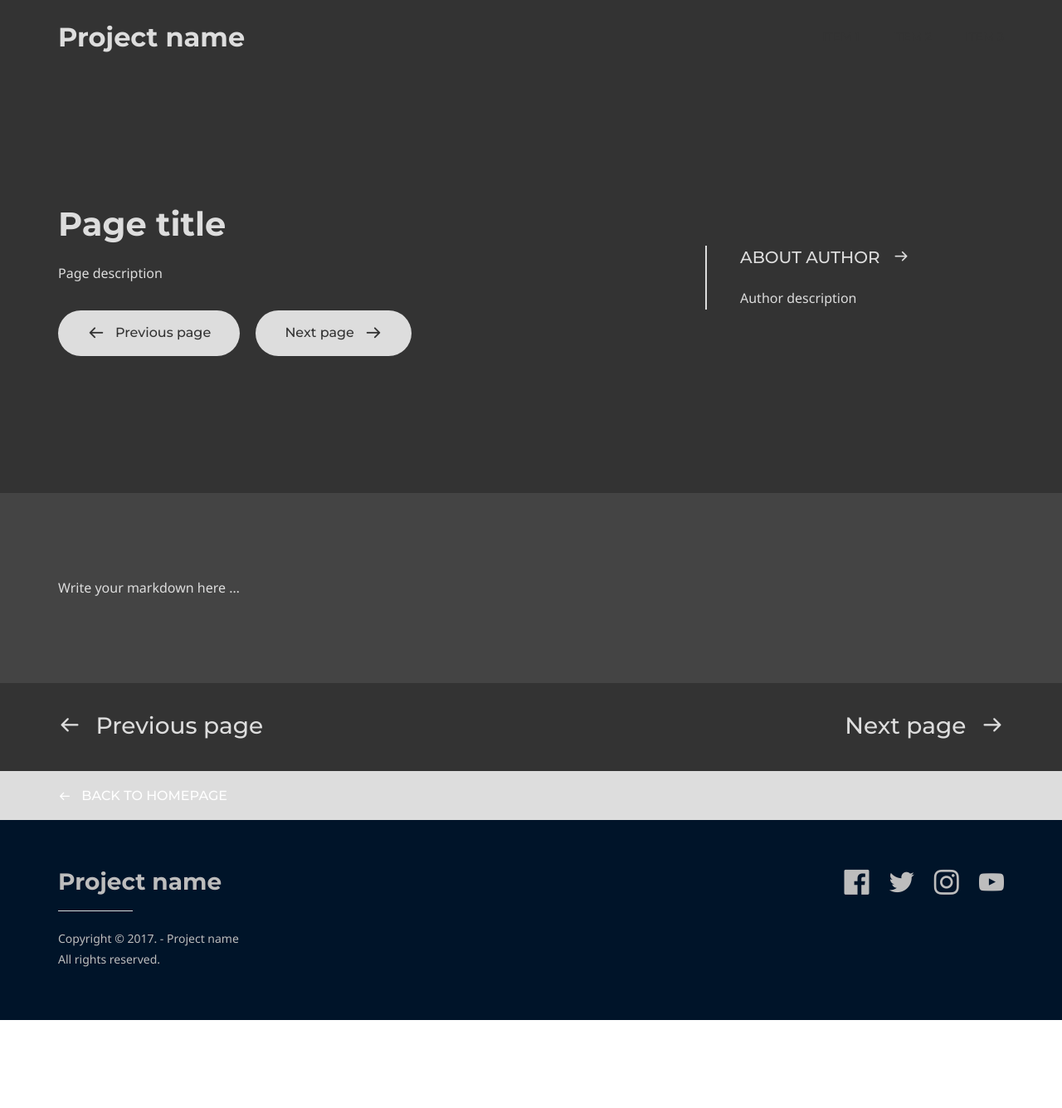
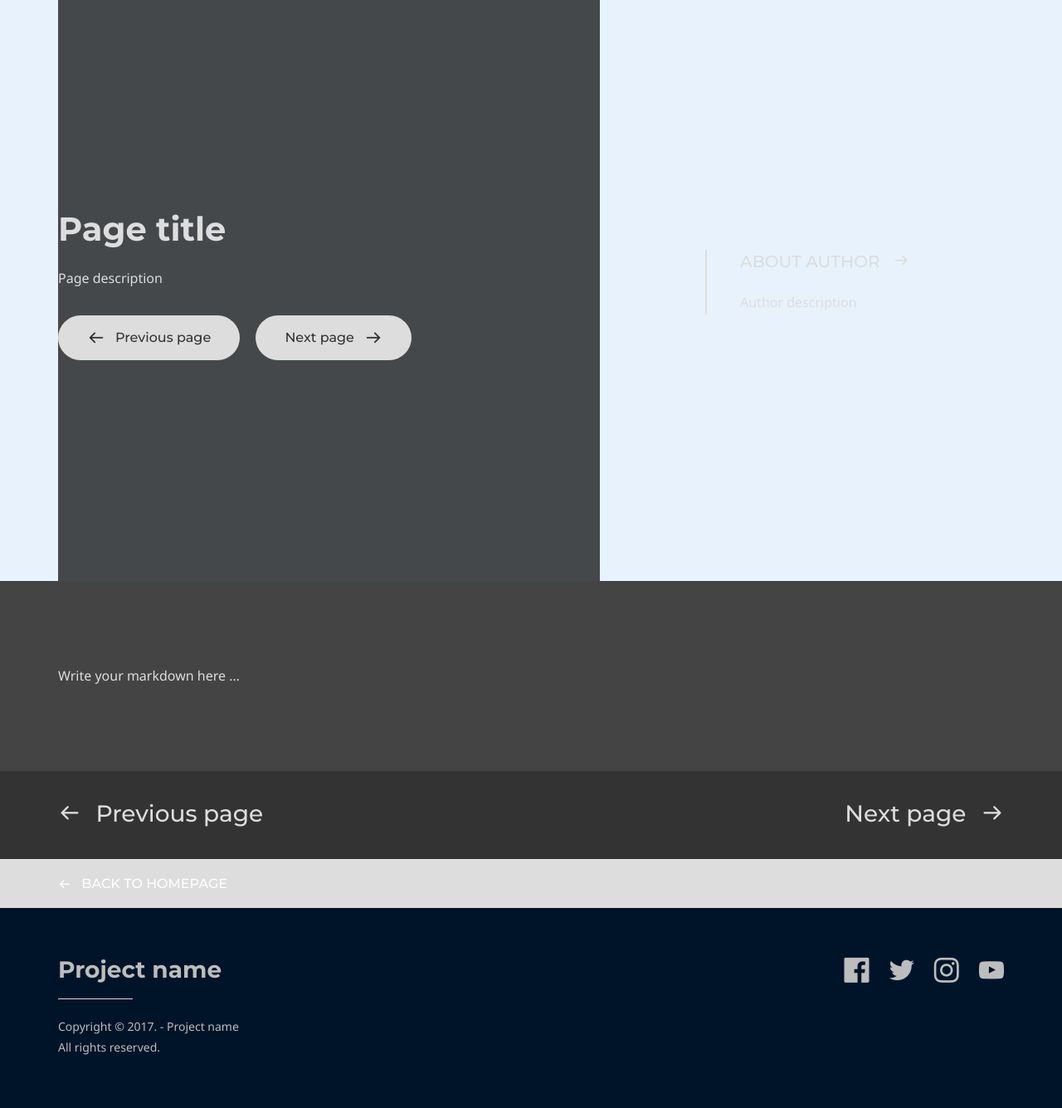
Before and after one commit to bits-und-basteln/bits-und-basteln.github.io, a Jekyll site: the page built from default.md, in a window 1280 px wide. Shown: the whole page at 83% size. Built offline with Jekyll 4.4.1, drawn with Linux system fonts in a browser that asks for light colours; some web fonts are replaced; before the commit the page ends 1229 px from its top, so only the background shows below that.

Commit message:
hero subheader and background image changes

```diff
--- /dev/null
+++ b/doks-theme/_includes/default-site-author.html
@@ -0,0 +1,24 @@
+{% if page.author.title and page.author.description and page.author.title_url %}
+<div class="col-md-4 col-md-offset-1 hidden-xs hidden-sm">
+    <div class="align-container" data-mh>
+        <div class="align-inner">
+            <div class="hero-subheader__author">
+                <p class="hero-subheader__author-title">
+                    {% if button.external_url == true %}
+                    <a href="{{ page.author.title_url }}" class="btn btn--read-more">
+                        {{ page.author.title }}
+                        <i class="icon icon--arrow-right"></i>
+                    </a>
+                    {% else %}
+                    <a href="{% if jekyll.environment == 'production' %}{{ site.doks.baseurl }}{% endif %}{{ page.author.title_url }}" class="btn btn--read-more">
+                        {{ page.author.title }}
+                        <i class="icon icon--arrow-right"></i>
+                    </a>
+                    {% endif %}
+                </p><!-- /.hero-subheader__author-title -->
+                <p>{{ page.author.description }}</p>
+            </div><!-- /.hero-subheader__author -->
+        </div><!-- /.align-inner -->
+    </div><!-- /.align-container -->
+</div><!-- /.col -->
+{% endif %}
--- /dev/null
+++ b/doks-theme/_includes/default-site-title-and-description.html
@@ -0,0 +1,20 @@
+{% if page.title %}
+<h1 class="hero-subheader__title">{{ page.title }}</h1>
+{% endif %}
+{% if page.description %}
+<p class="hero-subheader__desc">{{ page.description }}</p>
+{% endif %}
+{% if page.page_nav.prev.content or page.page_nav.next.content %}
+{% if page.page_nav.prev.content and page.page_nav.prev.url %}
+<a href="{% if jekyll.environment == 'production' %}{{ site.doks.baseurl }}{% endif %}{{ page.page_nav.prev.url }}" class="btn btn--dark btn--rounded btn--w-icon btn--w-icon-left">
+    <i class="icon icon--arrow-left"></i>
+    {{ page.page_nav.prev.content }}
+</a>
+{% endif %}
+{% if page.page_nav.next.content and page.page_nav.next.url %}
+<a href="{% if jekyll.environment == 'production' %}{{ site.doks.baseurl }}{% endif %}{{ page.page_nav.next.url }}" class="btn btn--dark btn--rounded btn--w-icon">
+    <i class="icon icon--arrow-right"></i>
+    {{ page.page_nav.next.content }}
+</a>
+{% endif %}
+{% endif %}
--- a/doks-theme/_layouts/default.html
+++ b/doks-theme/_layouts/default.html
@@ -4,64 +4,17 @@
 		{% include site-head.html %}
 	</head>
 	<body class="{{ site.doks.color_theme }}" data-spy="scroll" data-target=".js-scrollspy">
-		{% include site-header.html %}
-		{% if page.hero_image_url %}
-			<div class="hero-subheader" style="background-image: url('{{ page.hero_image_url }}'); background-size: cover;">
-		{% else %}
-			<div class="hero-subheader">
-		{% endif %}
+		<div class="default-hero-subheader" {% if page.hero_image_url %} style="background-image: url('{{ page.hero_image_url }}'); background-size: cover;"{% endif %}>
 			<div class="container">
 				<div class="row">
 					<div class="col-md-7">
-						<div class="align-container" data-mh>
+						<div class="align-container title-container" data-mh>
 							<div class="align-inner">
-								{% if page.title %}
-									<h1 class="hero-subheader__title">{{ page.title }}</h1>
-								{% endif %}
-								{% if page.description %}
-									<p class="hero-subheader__desc">{{ page.description }}</p>
-								{% endif %}
-								{% if page.page_nav.prev.content or page.page_nav.next.content %}
-									{% if page.page_nav.prev.content and page.page_nav.prev.url %}
-										<a href="{% if jekyll.environment == 'production' %}{{ site.doks.baseurl }}{% endif %}{{ page.page_nav.prev.url }}" class="btn btn--dark btn--rounded btn--w-icon btn--w-icon-left">
-											<i class="icon icon--arrow-left"></i>
-											{{ page.page_nav.prev.content }}
-										</a>
-									{% endif %}
-									{% if page.page_nav.next.content and page.page_nav.next.url %}
-										<a href="{% if jekyll.environment == 'production' %}{{ site.doks.baseurl }}{% endif %}{{ page.page_nav.next.url }}" class="btn btn--dark btn--rounded btn--w-icon">
-											<i class="icon icon--arrow-right"></i>
-											{{ page.page_nav.next.content }}
-										</a>
-									{% endif %}
-								{% endif %}
+								{% include default-site-title-and-description.html %}
 							</div><!-- /.align-inner -->
 						</div><!-- /.align-container -->
 					</div><!-- /.col -->
-					{% if page.author.title and page.author.description and page.author.title_url %}
-						<div class="col-md-4 col-md-offset-1 hidden-xs hidden-sm">
-							<div class="align-container" data-mh>
-								<div class="align-inner">
-									<div class="hero-subheader__author">
-										<p class="hero-subheader__author-title">
-											{% if button.external_url == true %}
-											<a href="{{ page.author.title_url }}" class="btn btn--read-more">
-												{{ page.author.title }}
-												<i class="icon icon--arrow-right"></i>
-											</a>
-											{% else %}
-											<a href="{% if jekyll.environment == 'production' %}{{ site.doks.baseurl }}{% endif %}{{ page.author.title_url }}" class="btn btn--read-more">
-												{{ page.author.title }}
-												<i class="icon icon--arrow-right"></i>
-											</a>
-											{% endif %}
-										</p><!-- /.hero-subheader__author-title -->
-										<p>{{ page.author.description }}</p>
-									</div><!-- /.hero-subheader__author -->
-								</div><!-- /.align-inner -->
-							</div><!-- /.align-container -->
-						</div><!-- /.col -->
-					{% endif %}
+					{% include default-site-author.html %}
 				</div><!-- /.row -->
 			</div><!-- /.container -->
 		</div><!-- /.hero-subheader -->
--- a/doks-theme/_sass/_variables.scss
+++ b/doks-theme/_sass/_variables.scss
@@ -95,6 +95,8 @@ $screen-xs-max: ($screen-sm-min - 1) !default;
 $screen-sm-max: ($screen-md-min - 1) !default;
 $screen-md-max: ($screen-lg-min - 1) !default;
 
+$subheader-height: 700px;
+
 /* ----- Grid system ----- */
 // Columns
 $grid-columns: 12 !default;
--- a/doks-theme/_sass/components/_hero-subheader.scss
+++ b/doks-theme/_sass/components/_hero-subheader.scss
@@ -3,6 +3,40 @@
  */
 
 /* ----- General ----- */
+.default-hero-subheader {
+	color: $color-grey;
+	background-color: $color-theme-blue;
+	height: $subheader-height;
+
+	@media (min-width: $screen-sm-min) {
+	}
+
+	.btn {
+		margin-right: .9375rem;
+	}
+
+	.btn--github,
+	.btn--w-arrow-down {
+		@extend .btn--dark;
+	}
+
+	.site-header + & {
+
+		@media (min-width: $screen-sm-min) {
+		}
+	}
+
+	.title-container {
+		height: $subheader-height;
+		background-color: rgba(0, 0, 0, 0.7);
+	}
+
+	.container {
+		height: $subheader-height;
+	}
+}
+
+
 .hero-subheader {
 	color: $color-grey;
 	background-color: $color-theme-blue;
@@ -27,6 +61,11 @@
 		@media (min-width: $screen-sm-min) {
 			padding: 15rem 0 (10.3125rem - 1.25rem) 0;
 		}
+	}
+
+	.title-container {
+			padding: 9rem 0 0 1rem;
+			background-color: rgba(0, 0, 0, 0.7);
 	}
 }
 
```
